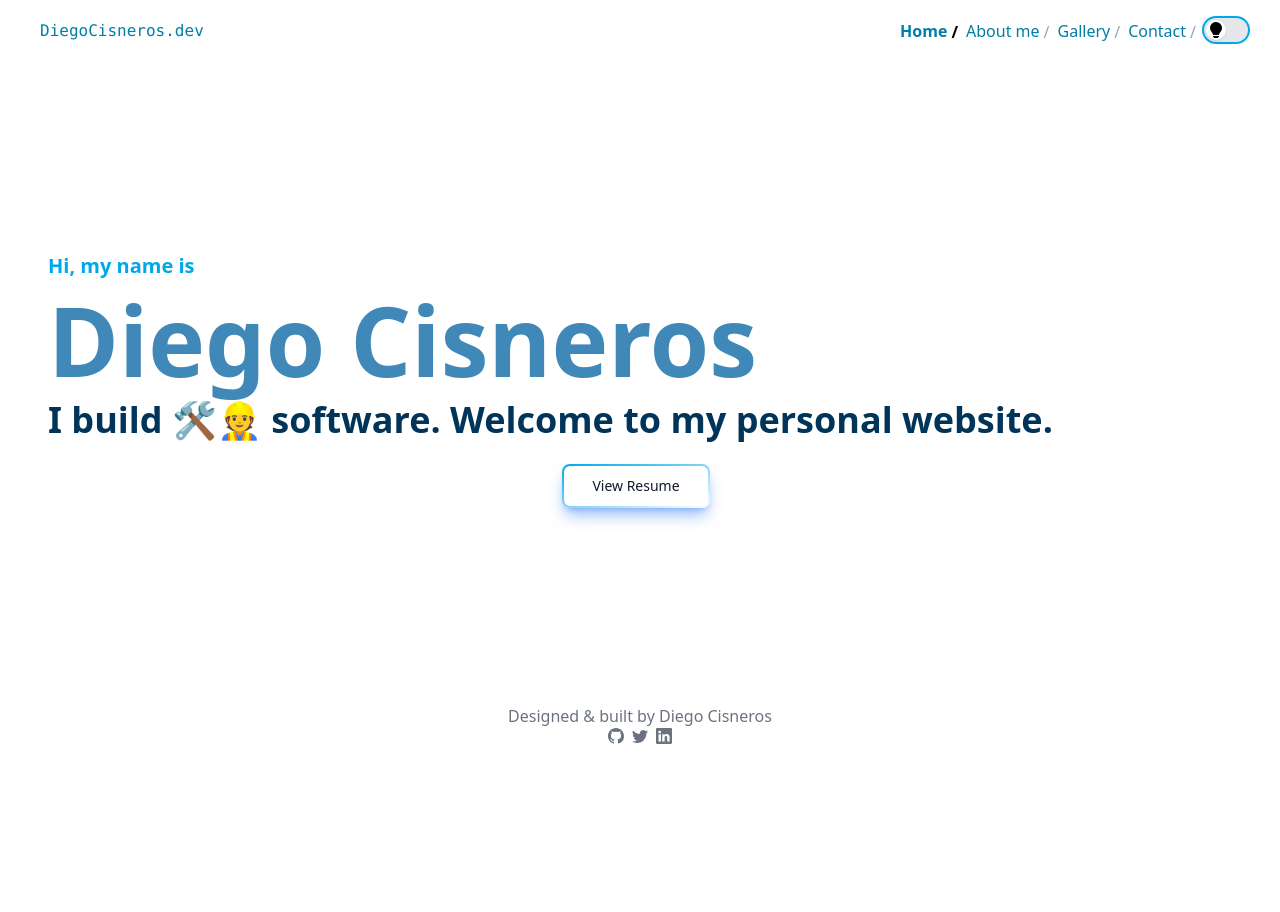
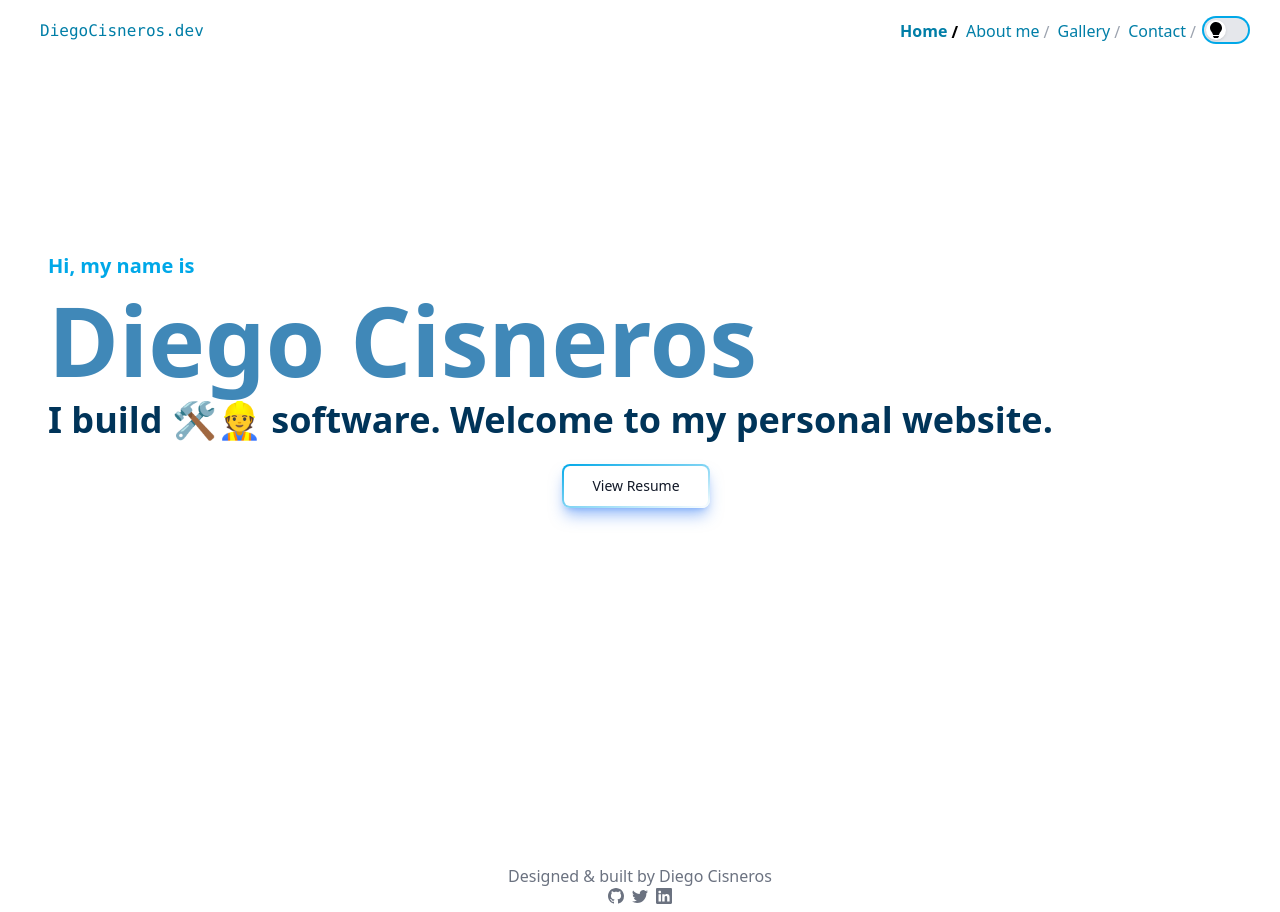
Before and after one commit to devcisne/personal-website, a Next.js app: page / in a window 1280 px wide. Before the commit the page ends 800 px from the top, so only its background shows below. Built offline with nearby package versions, Linux system fonts and the light colour scheme.

Commit message:
fix issue with height

```diff
--- a/app/page.tsx
+++ b/app/page.tsx
@@ -5,8 +5,8 @@ export default function HomePage() {
   return (
     <>
       <Script src="/tagcanvas.min.js" strategy="beforeInteractive" />
-      <div className="bg-white dark:bg-black font-Ubuntu">
-        <div className="w-[95vw] h-min-[80vh] sm:h-[80vh] mx-auto px-4 pb-2 sm:pb-0 flex sm:flex-row flex-col">
+      <div className="min-h-screen bg-white dark:bg-black font-Ubuntu">
+        <div className="w-[95vw] h-[80vh] mx-auto px-4 pb-2 sm:pb-0 flex sm:flex-row flex-col">
           <div className="my-auto flex-auto w-full sm:w-4/6 py-5 sm:py-0">
             <p className="text-lg md:text-xl font-semibold text-[#00A8E8]">
               Hi, my name is
```
